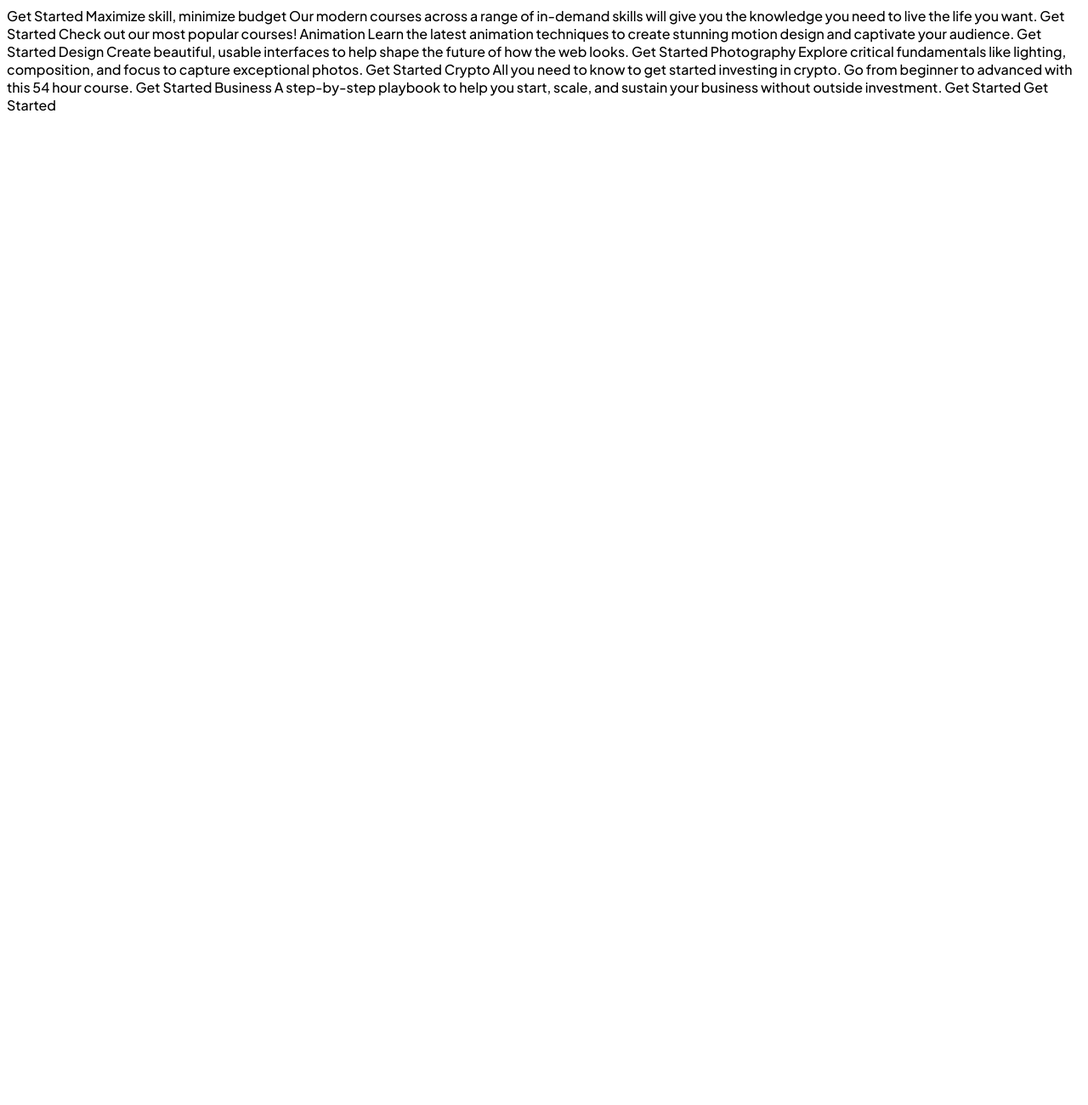
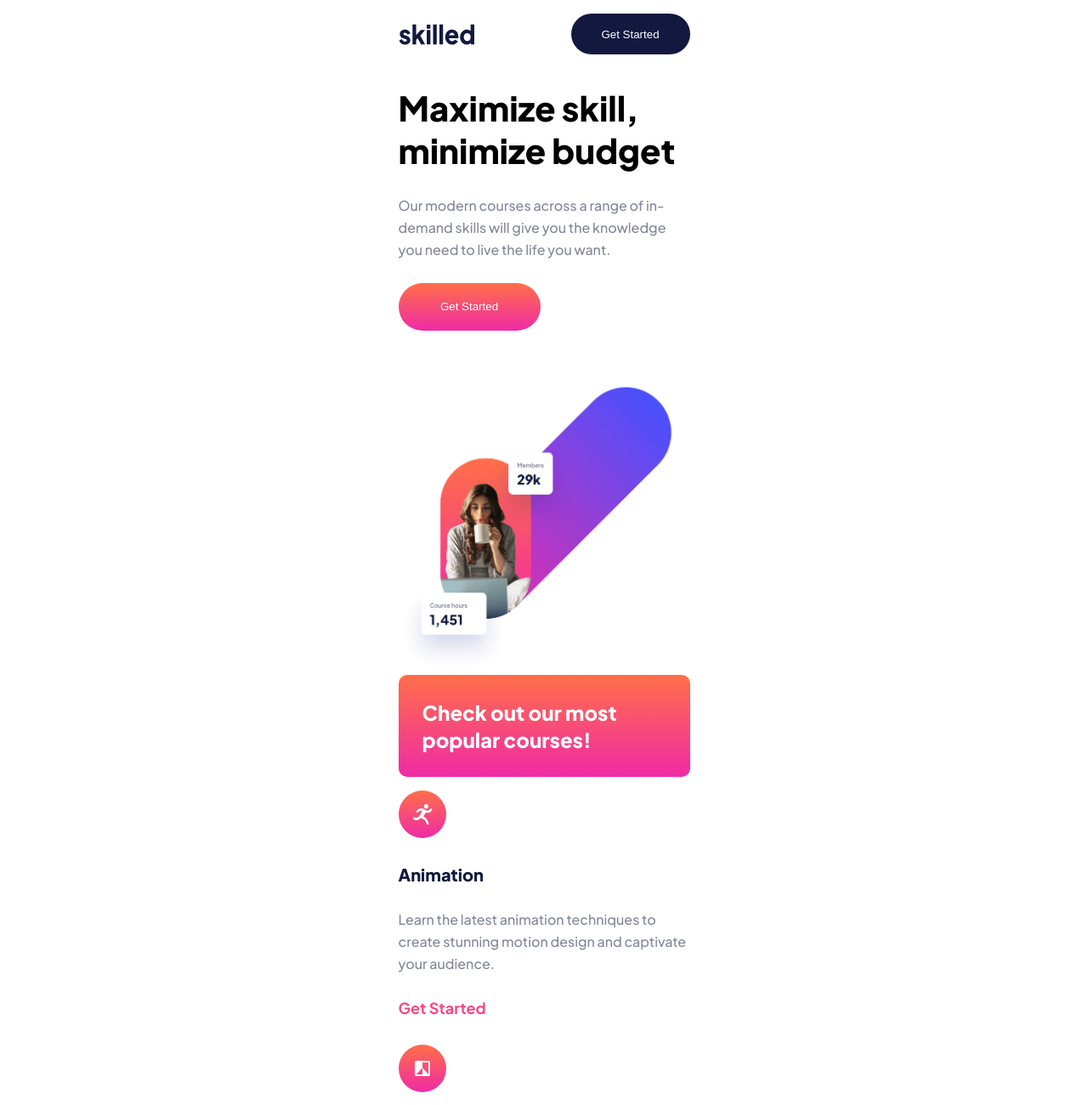
Before and after one commit to estebanp2022/e-learning-landing-page, a plain HTML site: page index.html in a window 1280 px wide. Shown: the top 1300 px of the page at 85% size. Before the commit the page ends 816 px from the top, so only its background shows below. Drawn offline with Linux system fonts and the light colour scheme.

Commit message:
file update

```diff
--- a/index.css
+++ b/index.css
@@ -1,3 +1,60 @@
+/* colors */
+:root {
+  --lt-blue: #666ca3;
+  --dk-blue: #13183f;
+  --grey: #83869a;
+  --bright-pink: #f74780;
+  --lt-pink: #ffa7c3;
+  --white: #ffffff;
+  --pink-gradient: linear-gradient(#ff6f48, #f02aa6);
+  --purple-gradient: linear-gradient(#4851ff, #f02aa6);
+}
+
+/* typography */
+.heading-xl,
+.heading-l,
+.heading-m,
+.heading-s {
+  font-weight: 800;
+}
+
+.heading-s,
+.body-m,
+.body-s {
+  line-height: 26px;
+}
+
+.heading-xl {
+  line-height: 50.4px;
+  font-size: 2.5rem;
+  margin: 0 0 26px;
+}
+
+.heading-l {
+  line-height: 51px;
+  font-size: 2.5rem;
+}
+
+.heading-m {
+  line-height: 32px;
+  font-size: 1.5rem;
+}
+
+.heading-s {
+  font-size: 1.25rem;
+}
+
+.body-m {
+  font-size: 1rem;
+  font-weight: 500;
+  margin-bottom: 26px;
+}
+
+.body-s {
+  font-size: 1.125rem;
+  font-weight: 700;
+}
+
 *,
 *::before,
 *::after {
@@ -5,11 +62,154 @@
 }
 
 body {
+  width: 100%;
+  margin: 0 auto;
   min-height: 100vh;
   font-family: "Plus Jakarta Sans", sans-serif;
+  display: flex;
+  flex-direction: column;
+  justify-content: center;
+  align-items: center;
 }
 
 img {
   max-width: 100%;
-  display: block;
 }
+
+/* picture {
+  width: 327px;
+  height: 301px;
+} */
+
+.card-svg {
+  width: 56px;
+}
+
+.heading-m {
+  color: var(--white);
+  margin: 0;
+}
+
+.heading-s {
+  color: var(--dk-blue);
+}
+
+.body-s {
+  color: var(--bright-pink);
+}
+
+p {
+  color: var(--grey);
+}
+
+.logo {
+  width: 89px;
+  height: 25px;
+}
+
+.btn {
+  border-radius: 50px;
+  border: none;
+  padding: 0;
+  color: var(--white);
+}
+
+.hero-btn,
+.footer-btn {
+  width: 140px;
+  height: 48px;
+}
+
+.hero-btn {
+  background-color: var(--dk-blue);
+}
+
+.hero-left-btn {
+  width: 167px;
+  height: 56px;
+  margin-bottom: 44px;
+  background-image: var(--pink-gradient);
+}
+
+.footer-btn {
+  background-image: var(--purple-gradient);
+}
+
+.container {
+  width: 343px;
+  margin: 1rem;
+}
+
+.nav {
+  display: flex;
+  flex-direction: row;
+  justify-content: space-between;
+  align-items: center;
+  margin-bottom: 2.375em;
+}
+
+.main-card {
+  width: 343px;
+  height: 120px;
+  padding: 28px;
+  background-image: var(--pink-gradient);
+}
+
+.card,
+.main-card {
+  border-radius: 10px;
+  margin-bottom: 1em;
+}
+
+.card {
+  width: 343px;
+  height: 283px;
+}
+
+@media (min-width: 48em) {
+}
+
+@media (min-width: 90em) {
+  /* typography */
+  .heading-xl,
+  .heading-l,
+  .heading-m,
+  .heading-s {
+    font-weight: 800;
+  }
+
+  .heading-s,
+  .body-m,
+  .body-s {
+    line-height: 28px;
+  }
+
+  .heading-xl {
+    line-height: 70px;
+    font-size: 3.5rem;
+  }
+
+  .heading-l {
+    line-height: 51px;
+    font-size: 2.5rem;
+  }
+
+  .heading-m {
+    line-height: 40px;
+    font-size: 2rem;
+  }
+
+  .heading-s {
+    font-size: 1.5rem;
+  }
+
+  .body-m {
+    font-size: 1.125rem;
+    font-weight: 500;
+  }
+
+  .body-s {
+    font-size: 1.125rem;
+    font-weight: 700;
+  }
+}
--- a/index.html
+++ b/index.html
@@ -16,17 +16,134 @@
     <title>Skilled e-learning Landing Page</title>
   </head>
   <body>
-    Get Started Maximize skill, minimize budget Our modern courses across a
-    range of in-demand skills will give you the knowledge you need to live the
-    life you want. Get Started Check out our most popular courses! Animation
-    Learn the latest animation techniques to create stunning motion design and
-    captivate your audience. Get Started Design Create beautiful, usable
-    interfaces to help shape the future of how the web looks. Get Started
-    Photography Explore critical fundamentals like lighting, composition, and
-    focus to capture exceptional photos. Get Started Crypto All you need to know
-    to get started investing in crypto. Go from beginner to advanced with this
-    54 hour course. Get Started Business A step-by-step playbook to help you
-    start, scale, and sustain your business without outside investment. Get
-    Started Get Started
+    <div class="container">
+      <header class="hero">
+        <div class="nav">
+          <img
+            src="./starter-code/assets/logo-dark.svg"
+            alt="skilled"
+            class="logo"
+          />
+          <button class="btn hero-btn">Get Started</button>
+        </div>
+
+        <div class="hero-left">
+          <h1 class="heading-xl">Maximize skill, minimize budget</h1>
+          <p class="body-m">
+            Our modern courses across a range of in-demand skills will give you
+            the knowledge you need to live the life you want.
+          </p>
+        </div>
+        <button class="btn hero-left-btn">Get Started</button>
+
+        <div class="hero-right">
+          <picture>
+            <source
+              srcset="./starter-code/assets/image-hero-desktop.png"
+              media="(min-width: 1440px)"
+            />
+            <source
+              srcset="./starter-code/assets/image-hero-tablet.png"
+              media="(min-width: 768px)"
+            />
+            <img src="./starter-code/assets/image-hero-mobile.png" alt="" />
+          </picture>
+        </div>
+      </header>
+
+      <main>
+        <div class="card-container">
+          <div class="main-card">
+            <p class="heading-m">Check out our most popular courses!</p>
+          </div>
+          <div class="card">
+            <img
+              class="card-svg"
+              src="./starter-code/assets/icon-animation.svg"
+              alt=""
+            />
+            <h4 class="heading-s">Animation</h4>
+            <p class="body-m">
+              Learn the latest animation techniques to create stunning motion
+              design and captivate your audience.
+            </p>
+            <p class="body-s">Get Started</p>
+          </div>
+          <div class="card">
+            <img
+              class="card-svg"
+              src="./starter-code/assets/icon-design.svg"
+              alt=""
+            />
+            <h4 class="heading-s">Design</h4>
+            <p class="body-m">
+              Create beautiful, usable interfaces to help shape the future of
+              how the web looks.
+            </p>
+            <p class="body-s">Get Started</p>
+          </div>
+          <div class="card">
+            <img
+              class="card-svg"
+              src="./starter-code/assets/icon-photography.svg"
+              alt=""
+            />
+            <h4 class="heading-s">Photography</h4>
+            <p class="body-m">
+              Explore critical fundamentals like lighting, composition, and
+              focus to capture exceptional photos.
+            </p>
+            <p class="body-s">Get Started</p>
+          </div>
+          <div class="card">
+            <img
+              class="card-svg"
+              src="./starter-code/assets/icon-crypto.svg"
+              alt=""
+            />
+            <h4 class="heading-s">Crypto</h4>
+            <p class="body-m">
+              All you need to know to get started investing in crypto. Go from
+              beginner to advanced with this 54 hour course.
+            </p>
+            <p class="body-s">Get Started</p>
+          </div>
+          <div class="card">
+            <img
+              class="card-svg"
+              src="./starter-code/assets/icon-business.svg"
+              alt=""
+            />
+            <h4 class="heading-s">Business</h4>
+            <p class="body-m">
+              A step-by-step playbook to help you start, scale, and sustain your
+              business without outside investment.
+            </p>
+            <p class="body-s">Get Started</p>
+          </div>
+        </div>
+      </main>
+
+      <footer>
+        <div class="footer">
+          <img
+            class="logo"
+            src="./starter-code/assets/logo-light.svg"
+            alt="skilled"
+          />
+          <button class="btn footer-btn">Get Started</button>
+        </div>
+        <div>
+          <p class="attribution">
+            Coded by
+            <a
+              href="https://www.frontendmentor.io/profile/estebanp2022"
+              target="_blank"
+              >Esteban Pesantes</a
+            >.
+          </p>
+        </div>
+      </footer>
+    </div>
   </body>
 </html>
```
